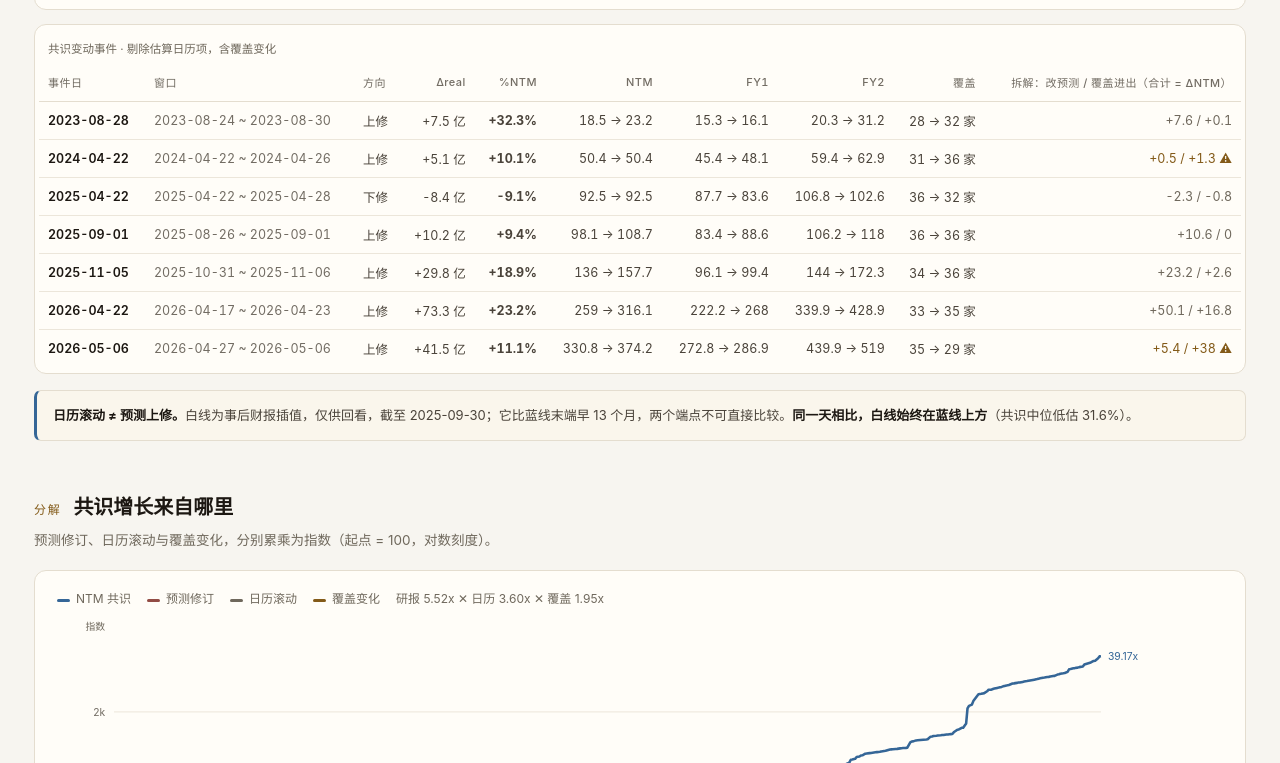
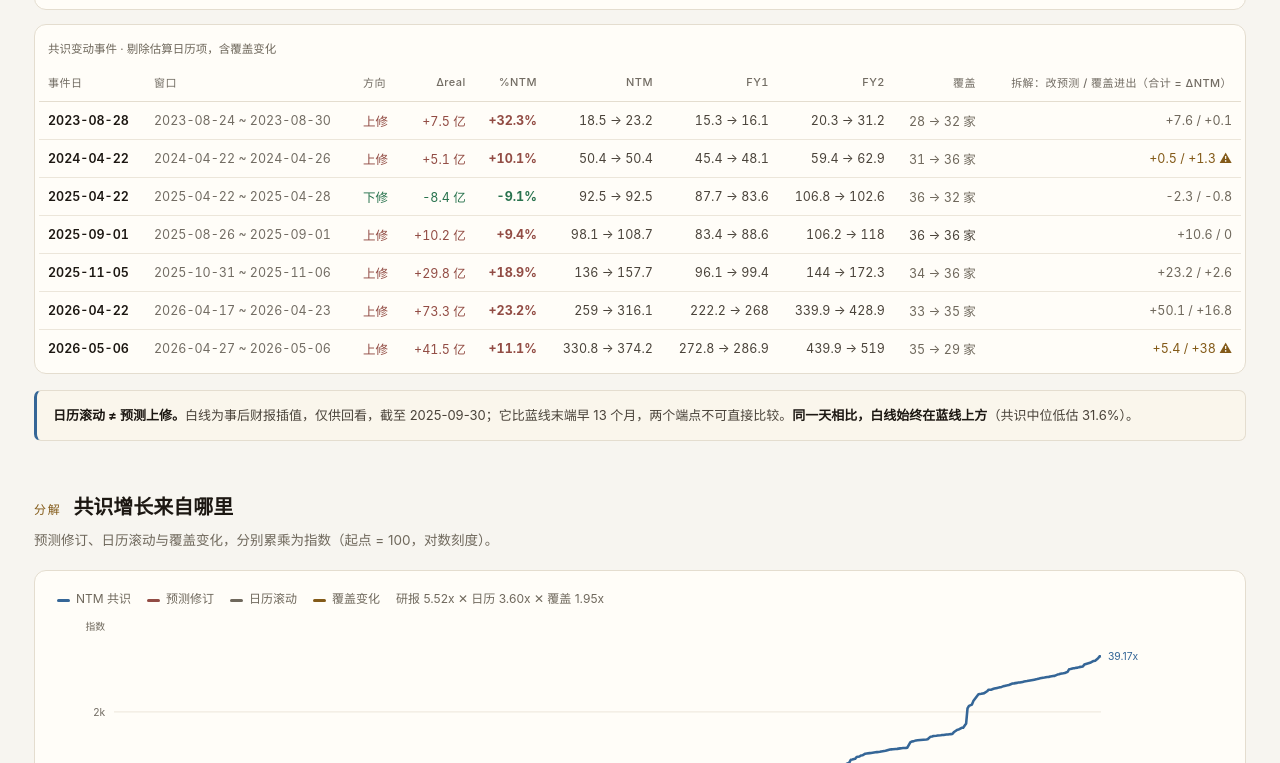
Before and after one commit to Jst-Well-Dan/investment-dashboard, a plain HTML site: page docs/research/300308/consensus.html in a window 1280 px wide. Shown: the part 977-1740 px from the top of the page. Drawn offline with Linux system fonts and the light colour scheme.

Commit message:
skill(gk,structure): 模板接入 theme-tokens 内联，与 consensus 一致
- _shared/theme_inline.py: 抽出 inline_theme()，三个 skill 共用
- gk_template.html / gk.py: {{THEME_CSS}} + ASSETS，删 <link>
- report_template.html / report_structure.py: 同上，并补 research-echarts-tokens
  钩子（18 处 echarts.init 之前注册 dan 主题，默认文字色/轴色跟随令牌）
- theme/research.css: 涨跌类名双写（.pos.pos）拿特异度 (0,2,0)，
  否则 page 的 table.t td{color} (0,1,2) 赢，红涨绿跌在表格里静默失效

```diff
--- a/docs/assets/research.css
+++ b/docs/assets/research.css
@@ -113,13 +113,17 @@ a:hover { text-decoration-color: var(--brand-f); }
 thead th { top: var(--topbar-h) !important; }
 
 /* ------------------------------------------------------ 5. 涨跌语义
-   五个类名 + 两个别名，全部指向主题令牌。研究页里原来的 !important 已删掉，
-   这里不加 !important，谁后写谁生效。 */
-.up, .pos, .dirup   { color: var(--up); }
-.down, .neg, .dirdn { color: var(--down); }
-.flat, .neu         { color: var(--flat); }
-.guide              { color: var(--guide); }
-.actual             { color: var(--actual); }
+   五个类名 + 两个别名，全部指向主题令牌。
+
+   类名双写（`.pos.pos`）是为了拿特异度 (0,2,0)：研究页的表格基底规则
+   `table.t td{color:…}` 是 (0,1,2)，单类选择器 (0,1,0) 输给它，
+   红涨绿跌会在表格里静默失效（2026-11 曾发生：TD.pos 算出 --ink-2 灰）。
+   不用 !important 是因为页面还会用内联样式改写颜色，那条路得留着。 */
+.up.up, .pos.pos, .dirup.dirup       { color: var(--up); }
+.down.down, .neg.neg, .dirdn.dirdn   { color: var(--down); }
+.flat.flat, .neu.neu                 { color: var(--flat); }
+.guide.guide                         { color: var(--guide); }
+.actual.actual                       { color: var(--actual); }
 
 /* ------------------------------------------------------ 6. 图表容器
    研究页的图head/图注沿用它们自己的结构，只改边框与文字档位。 */
--- a/docs/research/300308/consensus.html
+++ b/docs/research/300308/consensus.html
@@ -209,11 +209,11 @@ a:hover { text-decoration-color: var(--brand-f); }
 :where(tbody td) { border-color: var(--line-soft); }
 :where(td.num, td.n, th.num, .num) { font-variant-numeric: tabular-nums; }
 thead th { top: var(--topbar-h) !important; }
-.up, .pos, .dirup   { color: var(--up); }
-.down, .neg, .dirdn { color: var(--down); }
-.flat, .neu         { color: var(--flat); }
-.guide              { color: var(--guide); }
-.actual             { color: var(--actual); }
+.up.up, .pos.pos, .dirup.dirup       { color: var(--up); }
+.down.down, .neg.neg, .dirdn.dirdn   { color: var(--down); }
+.flat.flat, .neu.neu                 { color: var(--flat); }
+.guide.guide                         { color: var(--guide); }
+.actual.actual                       { color: var(--actual); }
 :where(.charthead, .chart-hint, .chart-note, .chart-foot) { color: var(--muted); }
 :where(.charthead .t, .chart-title) { color: var(--ink); }
 :where(.note, .callout, .card-note, .takeaway) { color: var(--ink-2); }
--- a/theme/research.css
+++ b/theme/research.css
@@ -113,13 +113,17 @@ a:hover { text-decoration-color: var(--brand-f); }
 thead th { top: var(--topbar-h) !important; }
 
 /* ------------------------------------------------------ 5. 涨跌语义
-   五个类名 + 两个别名，全部指向主题令牌。研究页里原来的 !important 已删掉，
-   这里不加 !important，谁后写谁生效。 */
-.up, .pos, .dirup   { color: var(--up); }
-.down, .neg, .dirdn { color: var(--down); }
-.flat, .neu         { color: var(--flat); }
-.guide              { color: var(--guide); }
-.actual             { color: var(--actual); }
+   五个类名 + 两个别名，全部指向主题令牌。
+
+   类名双写（`.pos.pos`）是为了拿特异度 (0,2,0)：研究页的表格基底规则
+   `table.t td{color:…}` 是 (0,1,2)，单类选择器 (0,1,0) 输给它，
+   红涨绿跌会在表格里静默失效（2026-11 曾发生：TD.pos 算出 --ink-2 灰）。
+   不用 !important 是因为页面还会用内联样式改写颜色，那条路得留着。 */
+.up.up, .pos.pos, .dirup.dirup       { color: var(--up); }
+.down.down, .neg.neg, .dirdn.dirdn   { color: var(--down); }
+.flat.flat, .neu.neu                 { color: var(--flat); }
+.guide.guide                         { color: var(--guide); }
+.actual.actual                       { color: var(--actual); }
 
 /* ------------------------------------------------------ 6. 图表容器
    研究页的图head/图注沿用它们自己的结构，只改边框与文字档位。 */
```
Also changed, not shown: 1 other file.
